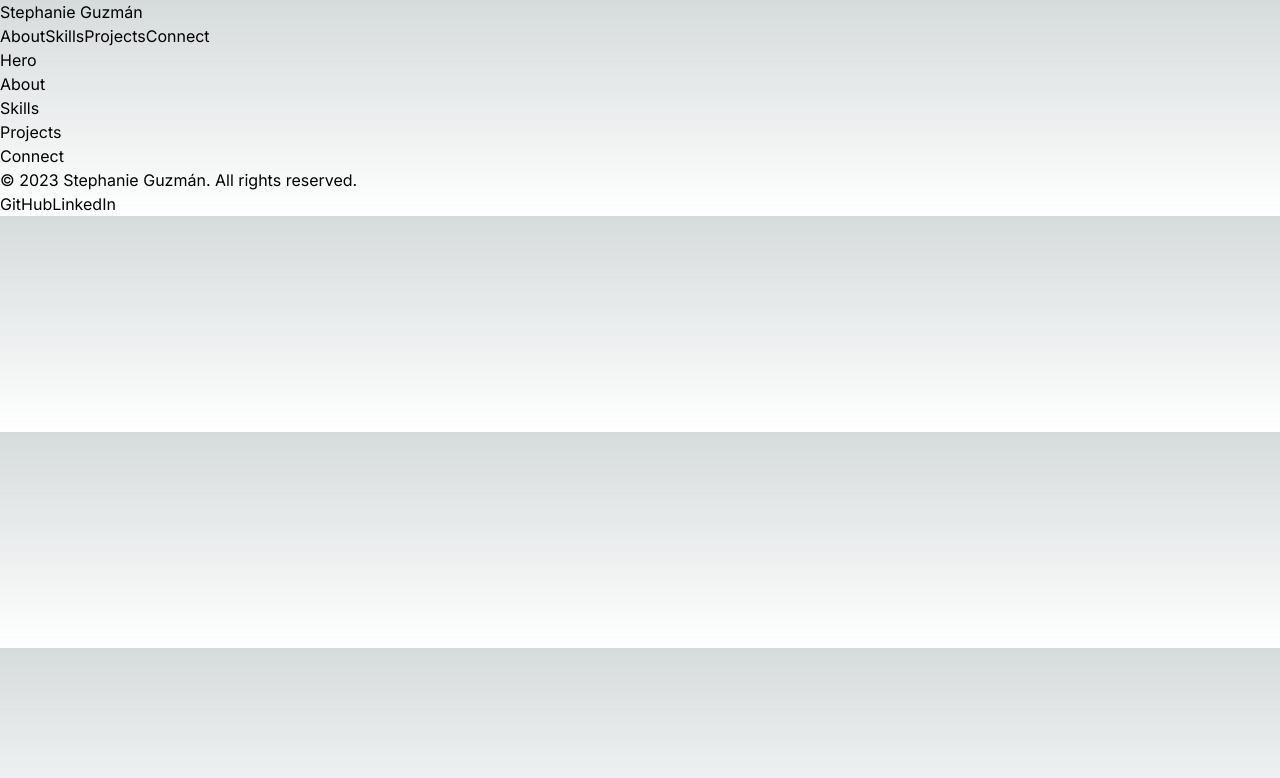
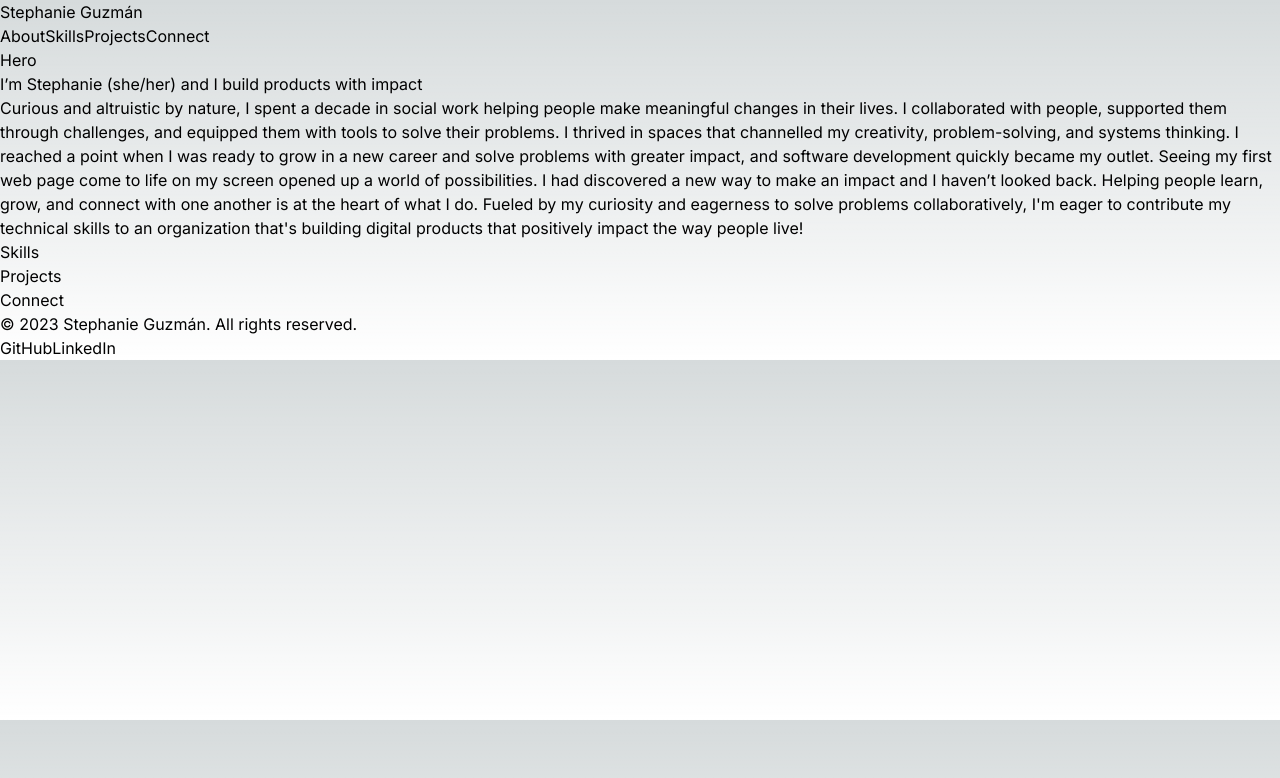
Before and after one commit to stephanieguzm/portfolio, a Next.js app: page / in a window 1280 px wide. Shown: the top 778 px of the page. Built offline with nearby package versions, Linux system fonts and the light colour scheme.

Commit message:
feat: add component copy

```diff
--- a/src/components/about/page.tsx
+++ b/src/components/about/page.tsx
@@ -1,7 +1,10 @@
+import { PROFILE_ABOUT_TITLE, PROFILE_ABOUT_TEXT } from "@/lib/constants"
+
 export const About = () => {
   return (
-    <section>
-      <p>About</p>
+    <section className={"about"}>
+      <h2>{PROFILE_ABOUT_TITLE}</h2>
+      <p>{PROFILE_ABOUT_TEXT}</p>
     </section>
   )
 }
```
